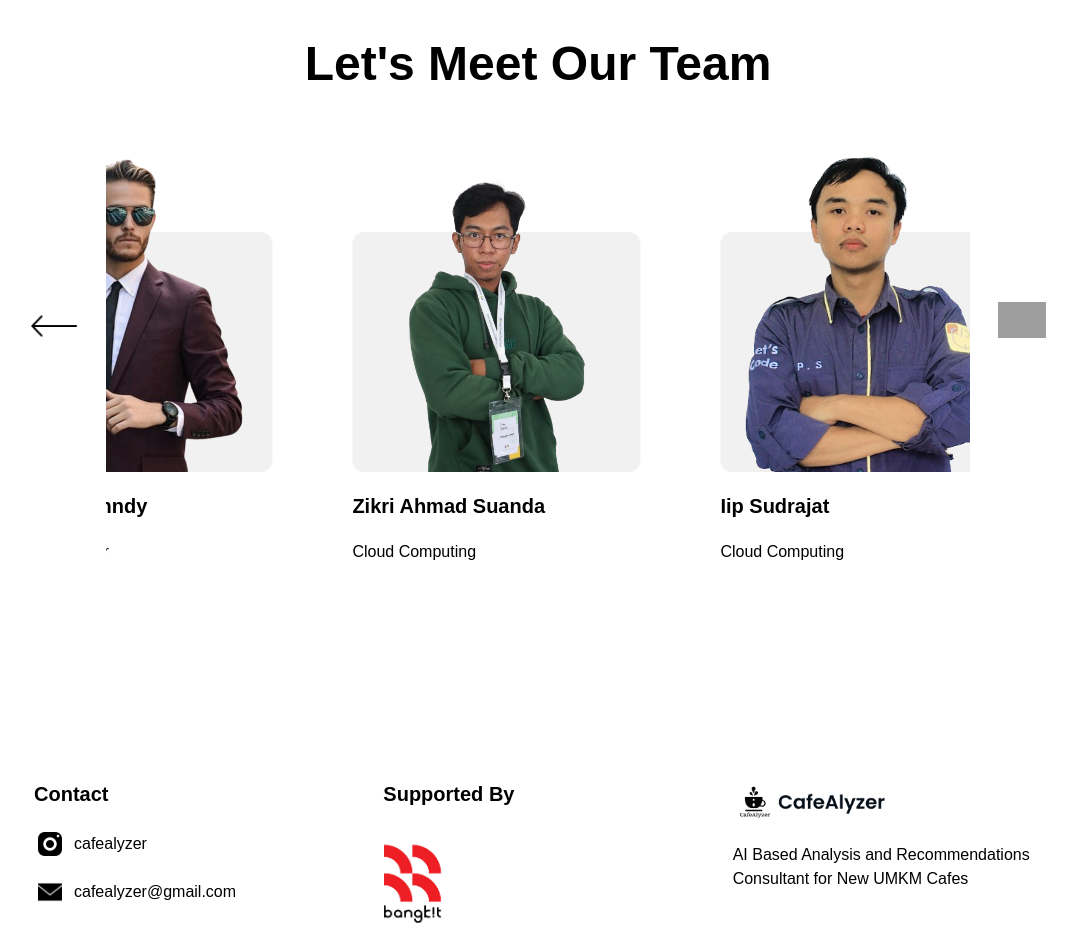
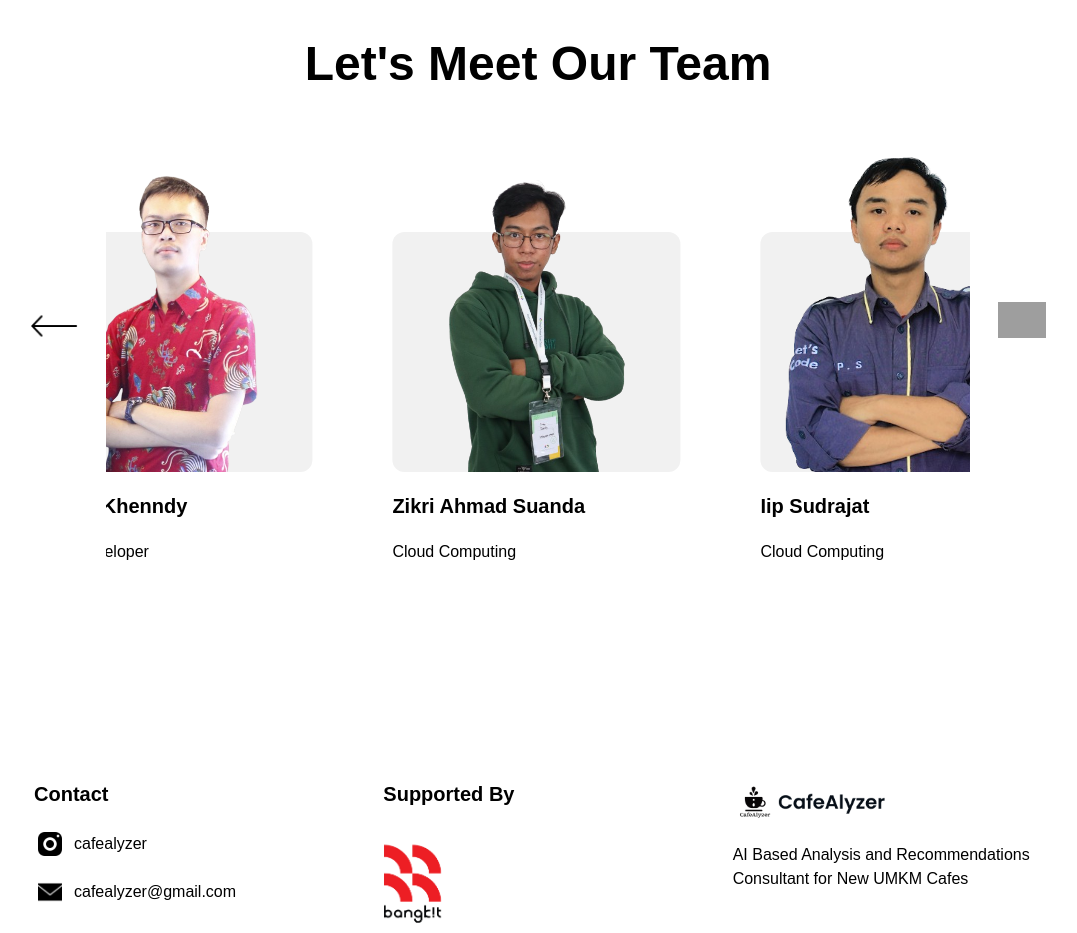
Before and after one commit to Ipsusoedra/CafeAlyzer-LandingPage, a React (Vite) app: page / in a window 1280 px wide. Shown: the part 1460-2393 px from the top of the page, without its empty margins (102-1179 px from the left). Built offline with nearby package versions, Linux system fonts and the light colour scheme; grey boxes are pictures that could not be loaded; a web font is replaced by a local one.

Commit message:
feat: image

```diff
--- a/src/App.jsx
+++ b/src/App.jsx
@@ -74,10 +74,10 @@ function App() {
           leaveTo="-translate-x-full"
         >
           <div className="transition flex flex-col gap-5 w-fit">
-            <a href="#hero">Home</a>
-            <a href="#features">Features</a>
-            <a href="#team">Team</a>
-            <a href="#contact">Contact</a>
+            <a onClick={() => handleLinkClick(heroRef)} href="#hero">Home</a>
+            <a onClick={() => handleLinkClick(featuresRef)} href="#features">Features</a>
+            <a onClick={() => handleLinkClick(teamRef)} href="#team">Team</a>
+            <a onClick={() => handleLinkClick(contactRef)} href="#contact">Contact</a>
           </div>
         </Transition>
       </nav>
--- a/src/components/Team.jsx
+++ b/src/components/Team.jsx
@@ -8,7 +8,7 @@ const peoples = [
   },
   {
     'name': 'Vincent Khenndy',
-    'image': '/assets/people1.png',
+    'image': '/assets/vincent.png',
     'role': 'Mobile Developer'
   },
   {
@@ -28,12 +28,12 @@ const peoples = [
   },
   {
     'name': 'Hajjar Ayu Cahyani K',
-    'image': '/assets/people2.png',
+    'image': '/assets/ayu.png',
     'role': 'Machine Learning'
   },
   {
     'name': 'Elfira Ratna Syaharani',
-    'image': '/assets/people3.png',
+    'image': '/assets/people2.png',
     'role': 'Maching Learning'
   },
 ]
@@ -63,8 +63,8 @@ const Team = forwardRef((props, ref) => {
     <>
       <div ref={ref} className="relative flex flex-col gap-12 my-24 md:my-44 lg:my-44">
         <h1 className="font-bold text-5xl text-center">Let's Meet Our Team</h1>
-        <div className='px-24 '>
-          <section className={`pt-24 relative flex overflow-x-hidden gap-20`}
+        <div className='px-24 flex justify-center '>
+          <section className={`pt-24 relative flex pl-10 overflow-x-hidden gap-20`}
           >
             {peoples.map((people, index) => (
               <div key={index} className={`flex flex-col gap-5 min-w-fit transition ease-out duration-500`}
@@ -73,7 +73,7 @@ const Team = forwardRef((props, ref) => {
                 }}
               >
                 <div className="relative flex flex-col items-center bg-secondary h-60 w-72 rounded-xl">
-                  <img src={people.image} alt="" className="h-80 absolute -top-20   " />
+                  <img src={people.image} alt="" className="h-80 absolute -top-20" />
                 </div>
                 <div className="flex flex-col gap-5">
                   <h3 className="font-semibold text-xl">{people.name}</h3>
```
Also changed, not shown: public/assets/ayu.png (added), public/assets/vincent.png (added).
